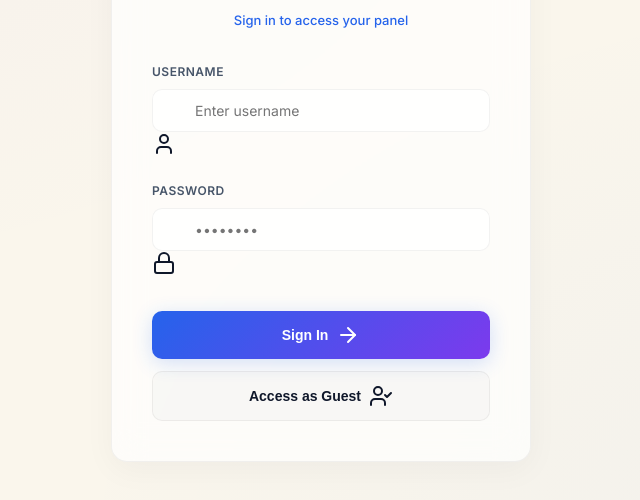
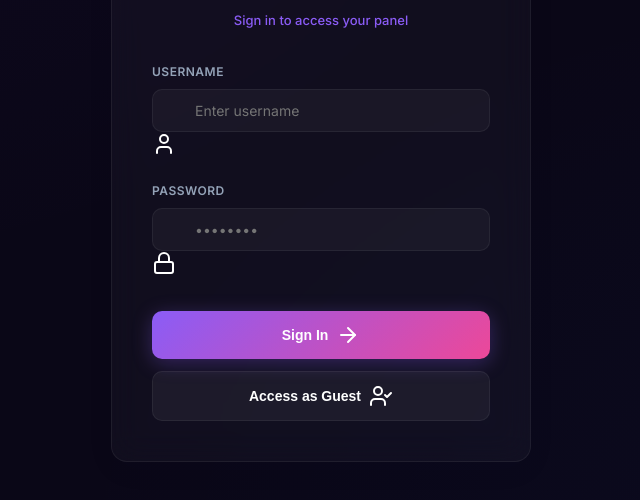
Before and after one commit to karthik-aruva/ML-ALERT-ME, a plain HTML site: page index.html in a window 1280 px wide. Shown: the part 266-766 px from the top of the page, without its empty margins (319-959 px from the left). Drawn offline with nearby package versions, Linux system fonts and the light colour scheme.

Commit message:
Update style.css with premium glassmorphic dark theme variables

```diff
--- a/style.css
+++ b/style.css
@@ -1,26 +1,26 @@
 @import url('https://fonts.googleapis.com/css2?family=Inter:wght@300;400;500;600;700&family=Plus+Jakarta+Sans:wght@400;500;600;700;800&family=Orbitron:wght@500;700;900&display=swap');
 
 :root {
-    --bg-primary: #faf6ec;
-    --bg-surface: rgba(255, 255, 255, 0.7);
-    --bg-surface-hover: rgba(255, 255, 255, 0.85);
-    --border-color: rgba(0, 0, 0, 0.05);
-    --border-color-glow: rgba(37, 99, 235, 0.25);
+    --bg-primary: #0a0717;
+    --bg-surface: rgba(255, 255, 255, 0.03);
+    --bg-surface-hover: rgba(255, 255, 255, 0.07);
+    --border-color: rgba(255, 255, 255, 0.06);
+    --border-color-glow: rgba(139, 92, 246, 0.35);
 
-    --text-primary: #0f172a;
-    --text-secondary: #475569;
-    --text-muted: #94a3b8;
+    --text-primary: #ffffff;
+    --text-secondary: #94a3b8;
+    --text-muted: #64748b;
 
-    --primary: #2563eb;
-    --primary-glow: rgba(37, 99, 235, 0.2);
-    --secondary: #7c3aed;
-    --secondary-glow: rgba(124, 58, 237, 0.2);
+    --primary: #8b5cf6;
+    --primary-glow: rgba(139, 92, 246, 0.3);
+    --secondary: #ec4899;
+    --secondary-glow: rgba(236, 72, 153, 0.3);
 
     --success: #10b981;
-    --success-glow: rgba(16, 185, 129, 0.2);
-    --warning: #f59e0b;
+    --success-glow: rgba(16, 185, 129, 0.3);
+    --warning: #fbbf24;
     --danger: #ef4444;
-    --danger-glow: rgba(239, 68, 68, 0.2);
+    --danger-glow: rgba(239, 68, 68, 0.3);
 
     --sidebar-width: 280px;
     --nav-height: 72px;
@@ -99,7 +99,7 @@ body {
 .sidebar {
     width: var(--sidebar-width);
     border-right: 1px solid var(--border-color);
-    background: rgba(255, 255, 255, 0.45);
+    background: var(--bg-surface);
     backdrop-filter: blur(20px);
     -webkit-backdrop-filter: blur(20px);
     display: flex;
@@ -340,7 +340,7 @@ body {
 
 .form-input {
     width: 100%;
-    background: rgba(255, 255, 255, 0.8);
+    background: rgba(255, 255, 255, 0.04);
     border: 1px solid var(--border-color);
     border-radius: 10px;
     padding: 12px 16px 12px 42px;
@@ -353,8 +353,8 @@ body {
 .form-input:focus {
     outline: none;
     border-color: var(--primary);
-    background: #ffffff;
-    box-shadow: 0 0 15px rgba(37, 99, 235, 0.1);
+    background: rgba(255, 255, 255, 0.08);
+    box-shadow: 0 0 15px rgba(139, 92, 246, 0.15);
 }
 
 .form-input:focus + i {
@@ -380,22 +380,22 @@ body {
 .btn-primary {
     background: linear-gradient(135deg, var(--primary), var(--secondary));
     color: #ffffff;
-    box-shadow: 0 4px 20px rgba(37, 99, 235, 0.2);
+    box-shadow: 0 4px 20px rgba(139, 92, 246, 0.3);
 }
 
 .btn-primary:hover {
     transform: translateY(-1px);
-    box-shadow: 0 6px 24px rgba(37, 99, 235, 0.3);
+    box-shadow: 0 6px 24px rgba(139, 92, 246, 0.45);
 }
 
 .btn-secondary {
-    background: rgba(0, 0, 0, 0.02);
+    background: rgba(255, 255, 255, 0.05);
     color: var(--text-primary);
     border: 1px solid var(--border-color);
 }
 
 .btn-secondary:hover {
-    background: rgba(0, 0, 0, 0.05);
+    background: rgba(255, 255, 255, 0.10);
     border-color: var(--text-secondary);
 }
 
@@ -542,7 +542,7 @@ body {
     justify-content: space-between;
     padding: 14px;
     border-radius: 12px;
-    background: rgba(255, 255, 255, 0.4);
+    background: rgba(255, 255, 255, 0.02);
     border: 1px solid var(--border-color);
 }
 
```
